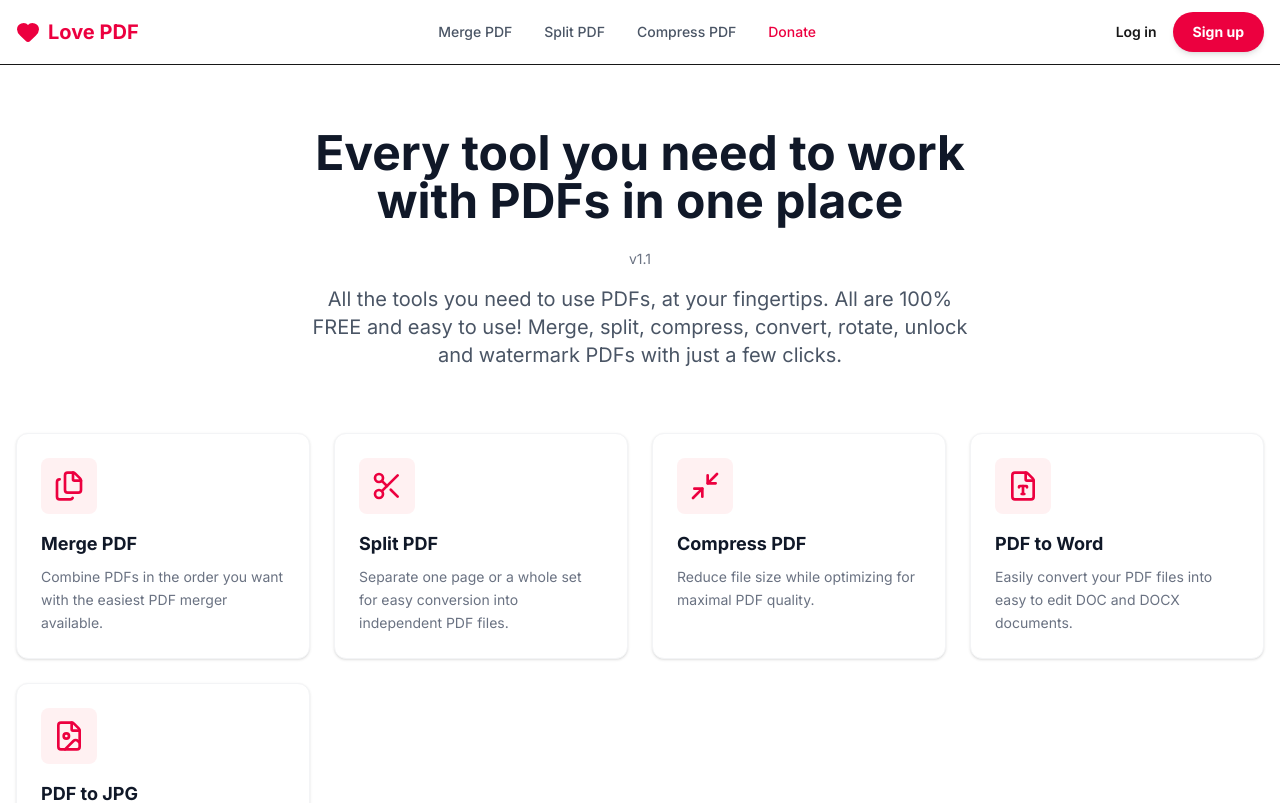
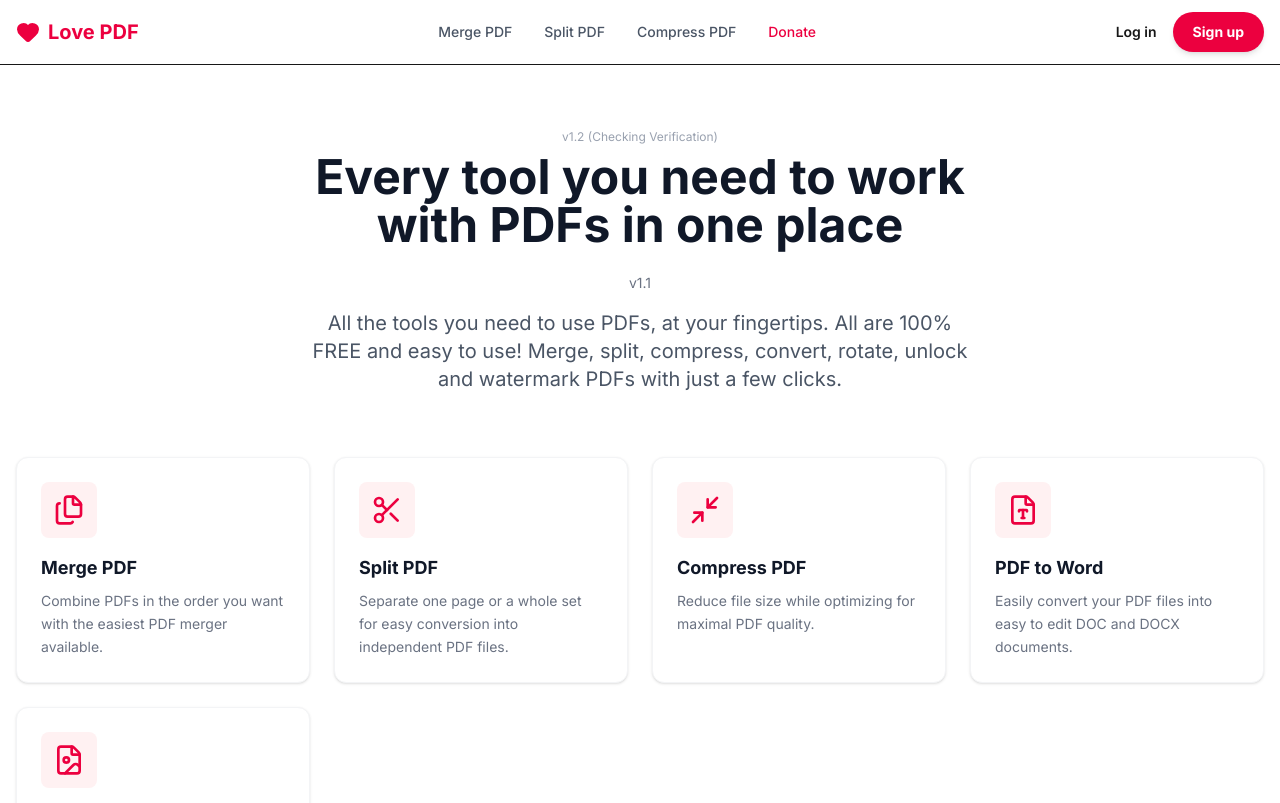
Before and after one commit to madhankumarp1/lovepdf, a Next.js app: page / in a window 1280 px wide. Shown: the top 803 px of the page. Built offline with nearby package versions, Linux system fonts and the light colour scheme.

Commit message:
Remove obsolete verification file and add v1.2 marker

```diff
--- a/app/page.tsx
+++ b/app/page.tsx
@@ -57,6 +57,7 @@
         }}
       />
       <div className="text-center max-w-2xl mx-auto mb-16">
+        <p className="text-xs font-mono text-gray-400 mb-2">v1.2 (Checking Verification)</p>
         <h1 className="text-4xl md:text-5xl font-bold text-gray-900 mb-6">
           Every tool you need to work with PDFs in one place
         </h1>
--- a/public/google7da33f8848b676f8.html
+++ /dev/null
@@ -1 +0,0 @@
-google-site-verification: google7da33f8848b676f8.html
```
